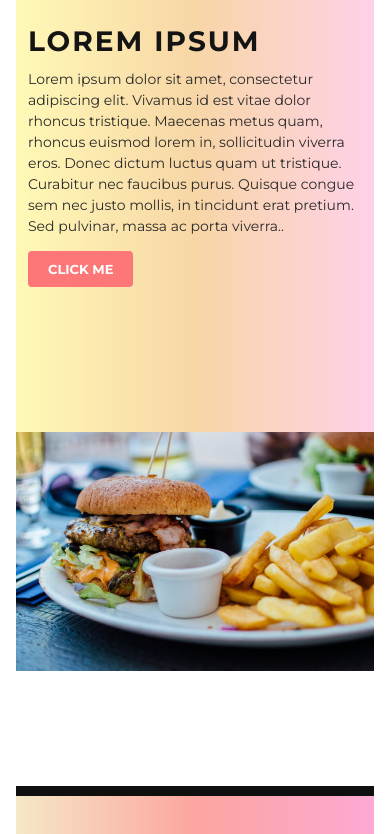
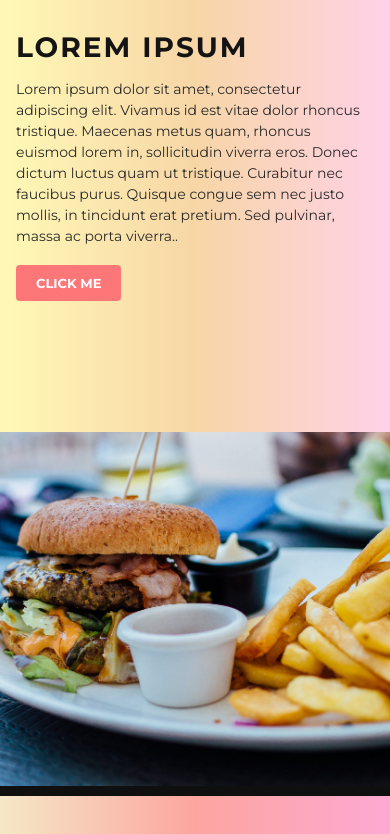
Before and after one commit to Durga-Shree-15/FrontEnd-Assign---Simpletol, a plain HTML site: page index.html in a window 390 px wide. Shown: the part 58-892 px from the top of the page. Drawn offline with Linux system fonts and the light colour scheme; grey boxes are pictures that could not be loaded.

Commit message:
Update index.html

```diff
--- a/index.html
+++ b/index.html
@@ -9,37 +9,30 @@
   <link href="https://fonts.googleapis.com/css2?family=Montserrat:wght@300;400;700;900&display=swap" rel="stylesheet">
 
   <style>
+
     * { box-sizing: border-box; margin: 0; padding: 0; }
-    html, body { height: 100%; }
+    html,body { height: 100%; }
     body {
       font-family: "Montserrat", sans-serif;
       background: #ffffff00;
       color: #141414;
       -webkit-font-smoothing:antialiased;
       -moz-osx-font-smoothing:grayscale;
-      overflow-x: hidden;
     }
 
-
-    .page-wrap {
-      width: 100%;
-      max-width: 1200px;
-      height: 100%;
-      margin: 0 auto;
-    }
-
-
+    /* NAVIGATION */
     nav {
       background: #f06265;
       height: 55px;
       display: flex;
       align-items: center;
-      justify-content: center;
+      justify-content: center; /* keep centered links on wide screens */
       position: sticky;
       top: 0;
       z-index: 50;
-      padding: 0 12px;
+      padding: 0 20px; /* room for menu icon */
     }
+
 
     nav .nav-inner {
       width: 100%;
@@ -58,6 +51,8 @@
       align-items: center;
       flex-wrap: nowrap;
       white-space: nowrap;
+      padding: 0;
+      margin: 0;
     }
 
     nav a {
@@ -68,15 +63,20 @@
       font-size: 18px;
     }
 
+
     .menu-icon {
       position: absolute;
       right: 0;
       display: none;
       padding: 0 6px;
     }
-    .menu-icon img { width: 28px; height: auto; display: block; }
+    .menu-icon img {
+      width: 28px;
+      height: auto;
+      display: block;
+    }
 
-
+    /* MAIN SECTION */
     .section-one {
       display: flex;
       flex-wrap: wrap;
@@ -86,23 +86,23 @@
     .hero-left {
       flex: 1 1 50%;
       background: linear-gradient(90deg, #fff9b6, #f7d6a6, #ffd1e8);
-      padding: clamp(30px, 6vw, 100px) clamp(18px, 4vw, 70px);
-      min-width: 280px;
+      padding: 150px 50px 150px 70px;
+      min-width: 300px;
     }
 
     .hero-left h1 {
-      font-size: clamp(28px, 4.5vw, 55px);
+      font-size: 55px;
       font-weight: 700;
       letter-spacing: 5px;
-      margin-bottom: 20px;
+      margin-bottom: 30px;
       text-transform: uppercase;
       line-height: 1;
     }
 
     .hero-left p {
-      font-size: clamp(14px, 1.6vw, 17px);
+      font-size: 17px;
       line-height: 1.5;
-      margin-bottom: 20px;
+      margin-bottom: 30px;
       color: #2a2a2a;
       overflow-wrap: break-word;
       word-break: break-word;
@@ -130,13 +130,12 @@
     .hero-right img {
       width: 100%;
       height: 100%;
-      max-height: 720px; /* stops extremely tall images on wide desktops */
       object-fit: cover;
       display: block;
       transition: transform 0.4s ease;
     }
 
-
+    /* SECTION TWO */
     .section-two {
       display: grid;
       grid-template-columns: 1fr 1fr 1fr;
@@ -147,7 +146,11 @@
       border-top: 10px solid #0f0f0f;
     }
 
-    .left-stack { display: grid; gap: 20px; }
+    .left-stack {
+      display: grid;
+      gap: 20px;
+    }
+
     .left-stack img {
       width: 100%;
       height: 220px;
@@ -171,66 +174,72 @@
       color: #000;
       border-radius: 6px;
     }
-    .promo-card > div:first-child { font-size: 14px; font-weight: 500; text-transform: uppercase; }
+
+    .promo-card > div:first-child {
+      font-size: 14px;
+      font-weight: 500;
+      text-transform: uppercase;
+    }
+
     .promo-card h2 {
-      font-size: clamp(20px, 3.2vw, 37px);
+      font-size: 37px;
       font-weight: 750;
       line-height: 1.2;
       margin: 10px 0;
       letter-spacing: 3px;
       text-transform: uppercase;
     }
-    .promo-card img { vertical-align: middle; margin-left: 6px; }
+
+    .promo-card img {
+      vertical-align: middle;
+      margin-left: 6px;
+    }
 
 
     h1, h2, p, div { overflow-wrap: break-word; word-wrap: break-word; }
 
 
-    @media (max-width: 1200px) {
-      .page-wrap { padding: 0 16px; }
-      .section-two { padding: 80px 40px; gap: 30px; }
+    @media (max-width: 1024px) {
+      .hero-left { padding: 80px 40px; }
+      .hero-left h1 { font-size: 44px; letter-spacing: 4px; }
+      .section-two { padding: 60px 40px; gap: 30px; }
       .big-vertical img { height: 420px; }
-    }
-
-    @media (max-width: 1024px) {
-      .hero-left { padding: 60px 36px; }
-      .hero-left h1 { font-size: clamp(26px, 4vw, 44px); letter-spacing: 4px; }
     }
 
 
     @media (max-width: 768px) {
-      nav .nav-inner { max-width: 100%; padding: 0 6px; }
+      nav { padding: 0 12px; }
       nav ul { display: none; }
       .menu-icon { display: block; }
 
-      .section-one { flex-direction: column; }
       .hero-left {
         flex: 1 1 100%;
-        padding: 40px 18px;
+        padding: 50px 20px;
       }
       .hero-right {
         flex: 1 1 100%;
-        min-height: 200px;
+        min-height: 240px;
       }
-      .hero-left h1 { font-size: 34px; letter-spacing: 3px; margin-bottom: 14px; }
-      .hero-left p { font-size: 15px; margin-bottom: 14px; }
+      .hero-left h1 { font-size: 34px; letter-spacing: 3px; margin-bottom: 18px; }
+      .hero-left p { font-size: 15px; margin-bottom: 18px; }
 
       .section-two {
         grid-template-columns: 1fr;
-        padding: 40px 18px;
+        padding: 40px 20px;
       }
       .left-stack img { height: 200px; }
       .big-vertical img { height: 300px; }
-      .promo-card { padding: 24px; }
+      .promo-card { padding: 28px; }
       .promo-card h2 { font-size: 26px; }
     }
 
+
     @media (max-width: 420px) {
-      .hero-left { padding: 30px 12px; }
+      .hero-left { padding: 36px 16px; }
       .hero-left h1 { font-size: 28px; letter-spacing: 2px; }
       .hero-left p { font-size: 14px; }
       .cta { padding: 10px 20px; font-size: 13px; }
-      .promo-card { padding: 18px; }
+      .promo-card { padding: 20px; }
       .promo-card h2 { font-size: 22px; letter-spacing: 1px; }
     }
   </style>
@@ -239,7 +248,7 @@
 
   <!-- NAV -->
   <nav>
-    <div class="nav-inner page-wrap">
+    <div class="nav-inner">
       <ul>
         <li><a href="#">Home</a></li>
         <li><a href="#">Order</a></li>
@@ -255,8 +264,7 @@
     </div>
   </nav>
 
-  <!-- MAIN  -->
-  <div class="page-wrap">
+  <!-- MAIN -->
   <section class="section-one">
     <div class="hero-left">
       <h1>LOREM IPSUM</h1>
@@ -291,7 +299,6 @@
       <div>Click <img src="icons8-arrow-30.png" alt="arrow" width="20"></div>
     </div>
   </section>
-  </div>
 
 </body>
 </html>
```
Lines whose indentation alone changed are shown as unchanged.
